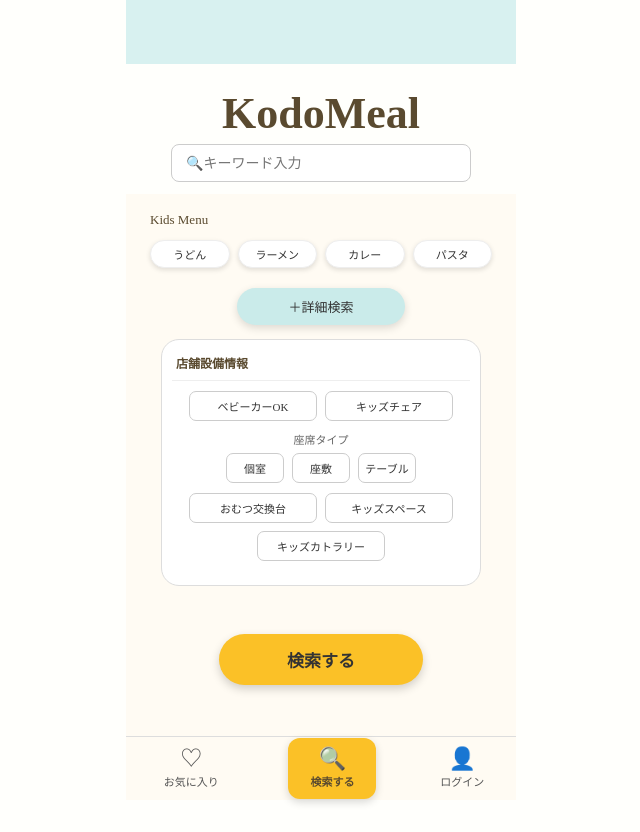
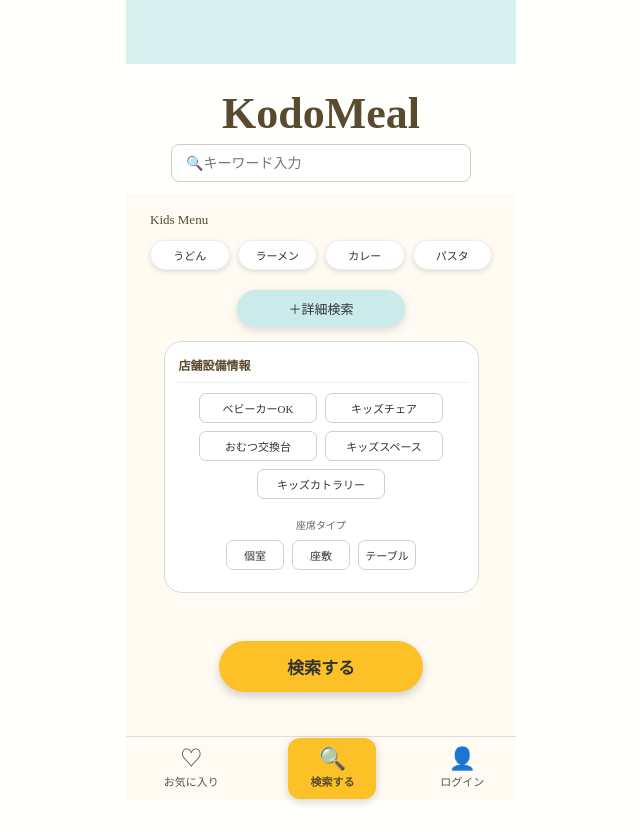
Before and after one commit to asaki-taniguchi/KodoMeal, a Django app: page /kodomeal/ in a window 1280 px wide, after a click on "＋詳細検索". Shown: the whole page, without its empty margins (319-959 px from the left). Before the commit the page ends 804 px from the top, so only its background shows below. Run offline with Django 5.2, Linux system fonts and the light colour scheme.

Commit message:
CSS再調整：app_top画面

```diff
--- a/templates/app_top.html
+++ b/templates/app_top.html
@@ -76,17 +76,18 @@
     }
 
     .menu-tag-button {
+        display: inline-flex;
+        align-items: center;
+        justify-content: center;
         min-width: 0;
-        height: 28px;
+        height: 30px;
         border-radius: 999px;
         background: #fff;
         border: 1px solid #eee;
         box-shadow: 0 2px 5px rgba(0, 0, 0, 0.12);
         font-size: 11px;
-        line-height: 28px;
         text-align: center;
         white-space: nowrap;
-        overflow: hidden;
         cursor: pointer;
     }
 
@@ -123,11 +124,11 @@
     }
 
     .detail-search-box {
-        border: 1px solid #ddd;
+        border: 1px solid #d8d8d8;
         border-radius: 18px;
         padding: 14px 10px;
         margin: 14px auto 0;
-        max-width: 320px;
+        width: 315px;
         background: #fff;
         text-align: left;
     }
@@ -144,17 +145,13 @@
         display: flex;
         justify-content: center;
         gap: 8px;
-        margin-bottom: 10px;
-    }
-
-    .facility-row-bottom {
-        flex-wrap: wrap;
+        margin-bottom: 8px;
     }
 
     .seat-type-label {
-        margin: 0 0 6px;
-        font-size: 11px;
+        margin: 18px 0 8px;
         color: #666;
+        font-size: 10px;
         text-align: center;
     }
 
@@ -162,27 +159,20 @@
         display: inline-flex;
         align-items: center;
         justify-content: center;
-        min-height: 30px;
-        padding: 6px 8px;
-        border: 1px solid #ccc;
+        height: 30px;
+        padding: 0 6px;
+        border: 1px solid #cfcfcf;
         border-radius: 7px;
         background: #fff;
+        color: #333;
         font-size: 11px;
         cursor: pointer;
+        white-space: nowrap;
         box-sizing: border-box;
-        white-space: nowrap;
     }
 
     .search-chip input {
         display: none;
-    }
-
-    .search-chip.large-chip {
-        width: 128px;
-    }
-
-    .search-chip.small-chip {
-        width: 58px;
     }
 
     .search-chip:has(input:checked) {
@@ -190,6 +180,18 @@
         border-color: #5bbdb7;
         color: #333;
         font-weight: bold;
+    }
+
+    .chip-large {
+        width: 118px;
+    }
+
+    .chip-small {
+        width: 58px;
+    }
+
+    .chip-wide {
+        width: 128px;
     }
 
     .search-button {
--- a/templates/partials/detail_search_form.html
+++ b/templates/partials/detail_search_form.html
@@ -4,52 +4,54 @@
     <div class="detail-search-box">
         <h2>店舗設備情報</h2>
 
-        <div class="facility-row facility-row-top">
-            <label class="search-chip large-chip">
+        <div class="facility-row">
+            <label class="search-chip chip-large">
                 <input type="checkbox" name="facility" value="stroller">
                 ベビーカーOK
             </label>
 
-            <label class="search-chip large-chip">
+            <label class="search-chip chip-large">
                 <input type="checkbox" name="facility" value="kids_chair">
                 キッズチェア
             </label>
         </div>
 
+        <div class="facility-row">
+            <label class="search-chip chip-large">
+                <input type="checkbox" name="facility" value="diaper">
+                おむつ交換台
+            </label>
+
+            <label class="search-chip chip-large">
+                <input type="checkbox" name="facility" value="kids_space">
+                キッズスペース
+            </label>
+        </div>
+
+        <div class="facility-row">
+            <label class="search-chip chip-wide">
+                <input type="checkbox" name="facility" value="kids_cutlery">
+                キッズカトラリー
+            </label>
+        </div>
+
         <p class="seat-type-label">座席タイプ</p>
 
-        <div class="facility-row facility-row-seat">
-            <label class="search-chip small-chip">
+        <div class="facility-row">
+            <label class="search-chip chip-small">
                 <input type="checkbox" name="facility" value="private_room">
                 個室
             </label>
 
-            <label class="search-chip small-chip">
+            <label class="search-chip chip-small">
                 <input type="checkbox" name="facility" value="tatami">
                 座敷
             </label>
 
-            <label class="search-chip small-chip">
+            <label class="search-chip chip-small">
                 <input type="checkbox" name="facility" value="table">
                 テーブル
             </label>
         </div>
-
-        <div class="facility-row facility-row-bottom">
-            <label class="search-chip large-chip">
-                <input type="checkbox" name="facility" value="diaper">
-                おむつ交換台
-            </label>
-
-            <label class="search-chip large-chip">
-                <input type="checkbox" name="facility" value="kids_space">
-                キッズスペース
-            </label>
-
-            <label class="search-chip large-chip">
-                <input type="checkbox" name="facility" value="kids_cutlery">
-                キッズカトラリー
-            </label>
-        </div>
     </div>
 </details>
```
